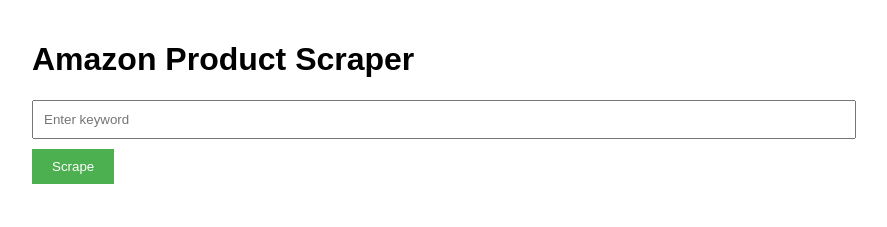
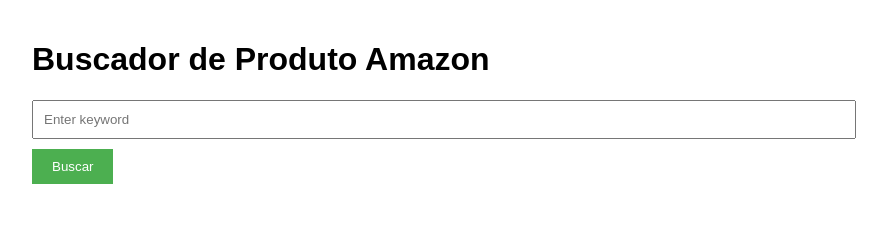
Before and after one commit to HeidiGomes/buscador-amazon, a website: page index.html in a window 1280 px wide. Shown: the whole page, without its empty margins (208-1095 px from the left). Drawn offline with Linux system fonts and the light colour scheme.

Commit message:
readme feito

```diff
--- a/index.html
+++ b/index.html
@@ -46,11 +46,11 @@
 <body>
   <!-- Container principal -->
   <div class="container">
-    <h1>Amazon Product Scraper</h1>
+    <h1>Buscador de Produto Amazon</h1>
     <!-- Campo de entrada para a palavra-chave -->
     <input type="text" id="keyword" placeholder="Enter keyword">
     <!-- Botão para iniciar a raspagem -->
-    <button id="scrape">Scrape</button>
+    <button id="scrape">Buscar</button>
     <!-- Resultados da raspagem serão exibidos aqui -->
     <div class="results" id="results"></div>
   </div>
```
Also changed, not shown: README.md.
